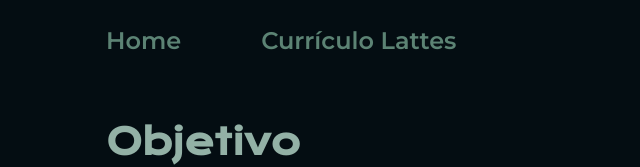
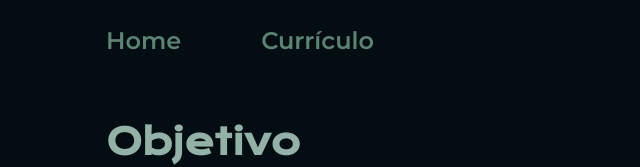
Before and after one commit to gerson1077/PaginaPessoal, a plain HTML site: page CV.html in a window 1280 px wide. Shown: the top 167 px of the page, without its empty margins (86-726 px from the left). Drawn offline with nearby package versions, Linux system fonts and the light colour scheme.

Commit message:
Update CV.html
alteração no nome do link de Currículo Lattes para Currículo

```diff
--- a/CV.html
+++ b/CV.html
@@ -12,7 +12,7 @@
             <!-- tag nav utilizada para menus-->
              <a class="cabecalho__menu__link" href="index.html">Home</a>
 
-             <a class="cabecalho__menu__link" href="CV.html">Currículo Lattes</a>
+             <a class="cabecalho__menu__link" href="CV.html">Currículo</a>
         </nav>
     </header>
 
```
